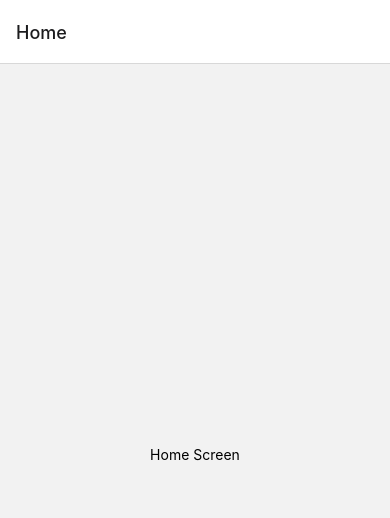
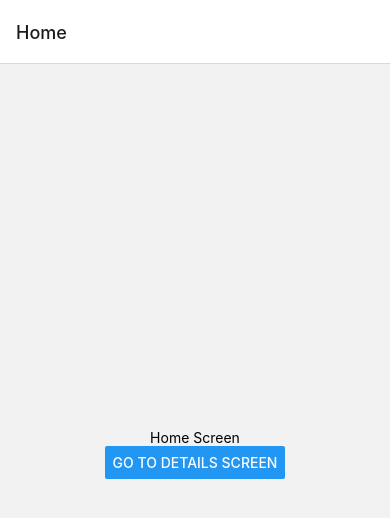
Before and after one commit to Milith97/Food-Finder-App, a React Native app: screen / in a window 390 px wide. Shown: the top 518 px of the page. Built offline with nearby package versions, Linux system fonts and the light colour scheme.

Commit message:
Stack Navigation Aded

```diff
--- a/App.js
+++ b/App.js
@@ -3,13 +3,14 @@ import React from 'react'
 import { NavigationContainer } from '@react-navigation/native';
 import { createNativeStackNavigator } from '@react-navigation/native-stack';
 
-
-const HomeScreen = ({navigation}) => {
+const HomeScreen = ({ navigation }) => {
     return (
         <View style={{ flex: 1, alignItems: 'center', justifyContent: 'center' }}>
             <Text>Home Screen</Text>
-
-
+            <Button
+                title='Go TO Details Screen'
+                onPress={() => navigation.navigate("Details")}
+            />
         </View>
     );
 }
@@ -29,7 +30,7 @@ export default function App() {
         <NavigationContainer>
             <Stack.Navigator>
                 <Stack.Screen name="Home" component={HomeScreen} />
-
+                <Stack.Screen name="Details" component={DetailsScreen} />
             </Stack.Navigator>
         </NavigationContainer>
     )
```
